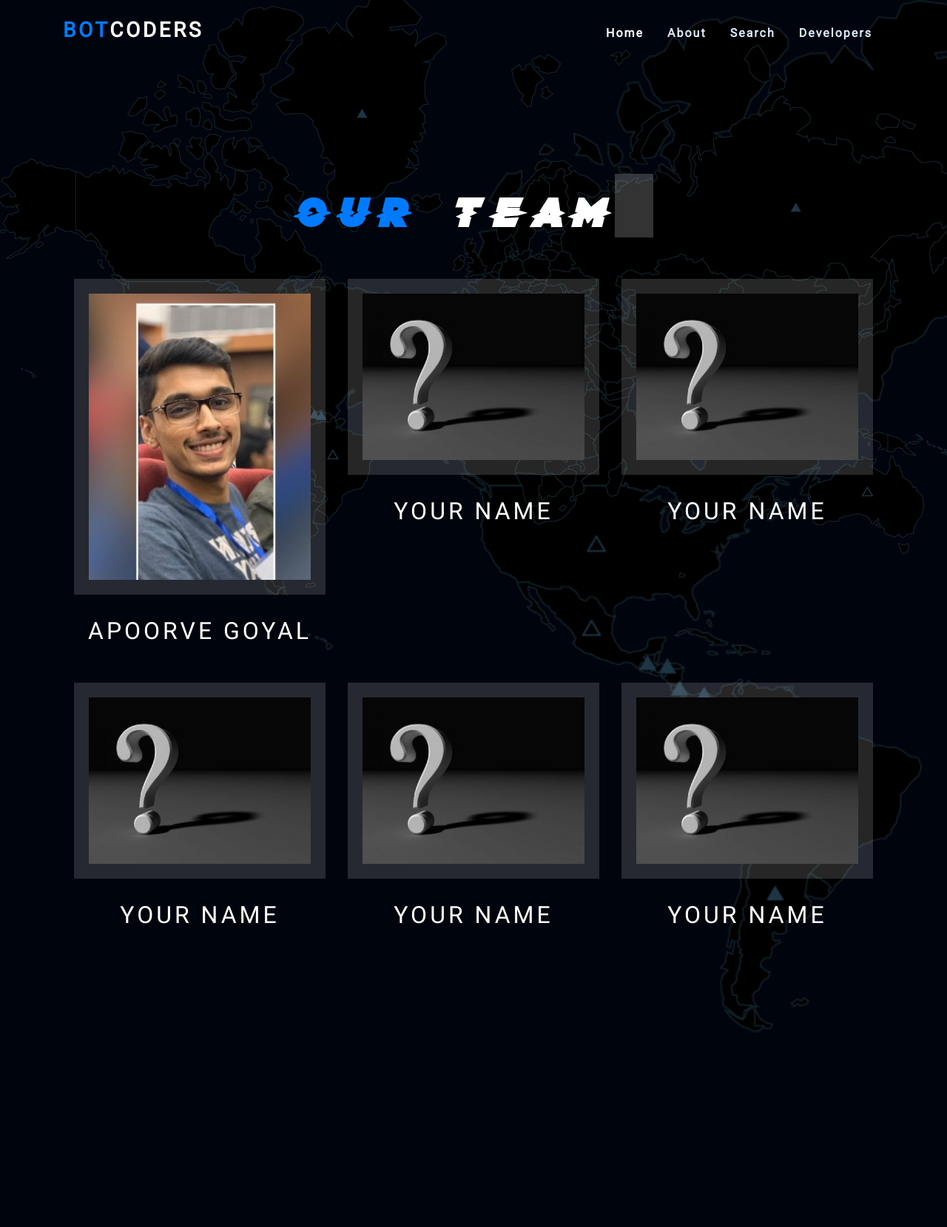
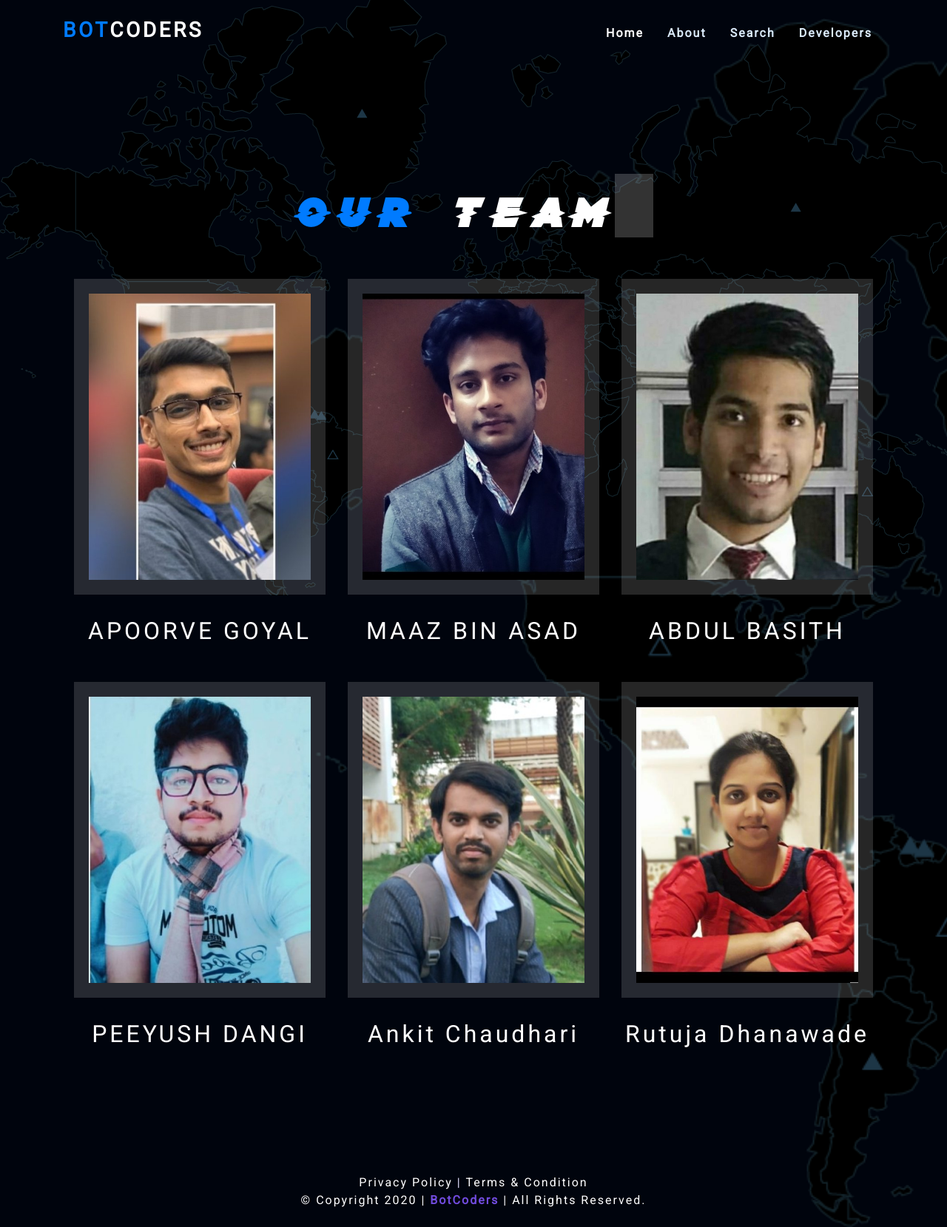
Before and after one commit to BOT-CODERS/BotCodeApp, a Django app: page /developers/ in a window 1280 px wide. Shown: the whole page at 74% size. Before the commit the page ends 1396 px from the top, so only its background shows below. Run offline with Django 3.2, Linux system fonts and the light colour scheme; some libraries are stand-ins or nearby versions; some web fonts are replaced.

Commit message:
:sparkles: FINAL SHOWDOWN

```diff
--- a/app/static/app/css/main.css
+++ b/app/static/app/css/main.css
@@ -127,11 +127,15 @@ body {
     z-index: 1;
     overflow: hidden;
 }
-
 .speaker-block .image-box .image img{
     display: block;
     width: 100%;
-    height: auto;
+    height: 387px;
+    object-fit: cover;
+}
+
+.speaker-block .social-links li .fab {
+    font-size: 50px;
 }
 
 .speaker-block .social-links{
@@ -818,3 +822,178 @@ span.fail:after {
 #main {
     display: none;
 }
+
+/*-------------------------------------------*/
+.loader {
+    display: none;
+}
+
+.spinner-box {
+  width: 300px;
+  height: 300px;
+  margin: auto;
+  justify-content: center;
+  align-items: center;
+  background-color: transparent;
+}
+
+.solar-system {
+  width: 250px;
+  height: 250px;
+  display: flex;
+  justify-content: center;
+  align-items: center;
+}
+
+.orbit {
+    position: relative;
+    display: flex;
+    justify-content: center;
+    align-items: center;
+    border: 1px solid #fafbfC;
+    border-radius: 50%;
+}
+
+.earth-orbit {
+    width: 165px;
+    height: 165px;
+  -webkit-animation: spin 12s linear 0s infinite;
+}
+
+.venus-orbit {
+    width: 120px;
+    height: 120px;
+  -webkit-animation: spin 7.4s linear 0s infinite;
+}
+
+.mercury-orbit {
+    width: 90px;
+    height: 90px;
+  -webkit-animation: spin 3s linear 0s infinite;
+}
+
+.planet {
+    position: absolute;
+    top: -5px;
+  width: 10px;
+  height: 10px;
+    border-radius: 50%;
+  background-color: #3ff9dc;
+}
+
+.sun {
+    width: 35px;
+    height: 35px;
+    border-radius: 50%;
+    background-color: #ffab91;
+}
+
+.leo {
+    position: absolute;
+    display: flex;
+    justify-content: center;
+    align-items: center;
+    border-radius: 50%;
+}
+
+.blue-orbit {
+    width: 165px;
+    height: 165px;
+  border: 3px solid #91daffa5;
+  -webkit-animation: spin3D 3s linear .2s infinite;
+}
+
+.green-orbit {
+    width: 120px;
+    height: 120px;
+  border: 3px solid #91ffbfa5;
+  -webkit-animation: spin3D 2s linear 0s infinite;
+}
+
+.red-orbit {
+    width: 90px;
+    height: 90px;
+  border: 3px solid #ffca91a5;
+  -webkit-animation: spin3D 1s linear 0s infinite;
+}
+
+.white-orbit {
+    width: 60px;
+    height: 60px;
+  border: 2px solid #ffffff;
+  -webkit-animation: spin3D 10s linear 0s infinite;
+}
+
+.w1 {
+  transform: rotate3D(1, 1, 1, 90deg);
+}
+
+.w2 {
+  transform: rotate3D(1, 2, .5, 90deg);
+}
+
+.w3 {
+  transform: rotate3D(.5, 1, 2, 90deg);
+}
+
+.three-quarter-spinner {
+  width: 50px;
+  height: 50px;
+  border: 3px solid #fb5b53;
+  border-top: 3px solid transparent;
+  border-radius: 50%;
+  animation: spin .5s linear 0s infinite;
+}
+
+@keyframes spin {
+  from {
+    transform: rotate(0);
+  }
+  to{
+    transform: rotate(359deg);
+  }
+}
+
+@keyframes spin3D {
+  from {
+    transform: rotate3d(.5,.5,.5, 360deg);
+  }
+  to{
+    transform: rotate3d(0deg);
+  }
+}
+
+
+/*---------------------------------------------*/
+
+/* Footer */
+
+footer {
+    position: relative;
+    bottom: 0;
+    right: 0;
+    left: 0;
+}
+
+.copyright-text a:hover {
+  text-decoration: underline;
+  color: #3EC1D5;
+}
+
+.copyright-text a {
+  color: #444;
+}
+
+.copyright> p {
+  margin-bottom: 0;
+  color: #fff;
+}
+
+.credits {
+  padding-top: 5px;
+  text-align: center;
+}
+
+.credits a {
+  color: #fff;
+}
--- a/app/templates/app/base.html
+++ b/app/templates/app/base.html
@@ -66,6 +66,25 @@
         {% endblock content %}
 
     </div>
+
+    <footer>
+        <div class="py-4">
+          <div class="container text-center">
+            <div class="row">
+              <div class="col-md-12 col-sm-12 col-xs-12">
+                <div class="credits">
+                  <a href="#">Privacy Policy</a> | <a href="#">Terms & Condition</a>
+                </div>
+                <div class="copyright">
+                  <p>
+                    &copy; Copyright 2020 | <strong><a href="#"> BotCoders </a></strong> | All Rights Reserved.
+                  </p>
+                </div>
+              </div>
+            </div>
+          </div>
+        </div>
+      </footer>
   <script src="https://code.jquery.com/jquery-3.4.1.min.js" integrity="sha256-CSXorXvZcTkaix6Yvo6HppcZGetbYMGWSFlBw8HfCJo=" crossorigin="anonymous"></script>
     <script src="https://cdnjs.cloudflare.com/ajax/libs/popper.js/1.14.7/umd/popper.min.js" integrity="sha384-UO2eT0CpHqdSJQ6hJty5KVphtPhzWj9WO1clHTMGa3JDZwrnQq4sF86dIHNDz0W1" crossorigin="anonymous"></script>
     <script src="https://stackpath.bootstrapcdn.com/bootstrap/4.3.1/js/bootstrap.min.js" integrity="sha384-JjSmVgyd0p3pXB1rRibZUAYoIIy6OrQ6VrjIEaFf/nJGzIxFDsf4x0xIM+B07jRM" crossorigin="anonymous"></script>
--- a/app/templates/app/developers.html
+++ b/app/templates/app/developers.html
@@ -13,11 +13,8 @@
                             <figure class="image"><img src="{% static 'app/images/apoorve.jpg' %}"  alt="IMG">
                                 <div class="social-links">
                                     <ul>
-
-                                        <li><a href="https://www.linkedin.com/in/apoorve-goyal/"><span class="fab fa-linkedin"></span></a></li>
-                                       <li><a href="https:www.githib.com/apoorve73"><span class="fab fa-github"></span></a></li>
-                                       <li><a href="#"><span class="fab fa-facebook"></span></a></li>
-                                       <li><a href="#"><span class="fab fa-twitter"></span></a></li>
+                                       <li><a target = '_blank' href="https://www.linkedin.com/in/apoorve-goyal/"><span class="fab fa-linkedin"></span></a></li>
+                                       <li><a target = '_blank' href="https:www.githib.com/apoorve73"><span class="fab fa-github"></span></a></li>
                                     </ul>
                                 </div>
                             </figure>
@@ -32,57 +29,51 @@
                 <div class="speaker-block col-lg-4 col-md-12" data-wow-delay="400ms">
                     <div class="inner-box">
                         <div class="image-box">
-                            <figure class="image"><img src="{% static 'app/images/que.jpeg' %}"  alt="IMG">
+                            <figure class="image"><img src="{% static 'app/images/maaz.jpg' %}"  alt="IMG">
                                 <div class="social-links">
                                     <ul>
-                                     <li><a href="#"><span class="fab fa-linkedin"></span></a></li>
-                                       <li><a href="#"><span class="fab fa-github"></span></a></li>
-                                       <li><a href="#"><span class="fab fa-facebook"></span></a></li>
-                                       <li><a href="#"><span class="fab fa-twitter"></span></a></li>
+                                       <li><a target = '_blank' href="https://www.linkedin.com/in/maaz-bin-asad-8a56a2196"><span class="fab fa-linkedin"></span></a></li>
+                                       <li><a target = '_blank' href="https://github.com/maaz-bin-asad"><span class="fab fa-github"></span></a></li>
                                     </ul>
                                 </div>
                             </figure>
                         </div>
                        <div class="caption-box">
-                            <h2 class="name"> YOUR NAME </h2>
+                            <h2 class="name"> MAAZ BIN ASAD </h2>
                         </div>
                     </div>
                 </div>
     <div class="speaker-block col-lg-4 col-md-12" data-wow-delay="400ms">
                     <div class="inner-box">
                         <div class="image-box">
-                            <figure class="image"><img src="{% static 'app/images/que.jpeg' %}"  alt="IMG">
+                            <figure class="image"><img src="{% static 'app/images/basith.jpg' %}"  alt="IMG">
                                 <div class="social-links">
                                     <ul>
-                                       <li><a href="#"><span class="fab fa-linkedin"></span></a></li>
-                                       <li><a href="#"><span class="fab fa-github"></span></a></li>
-                                       <li><a href="#"><span class="fab fa-facebook"></span></a></li>
-                                       <li><a href="#"><span class="fab fa-twitter"></span></a></li>
+                                       <li><a target = '_blank' href="https://www.linkedin.com/in/abdul-basith007"><span class="fab fa-linkedin"></span></a></li>
+                                       <li><a target = '_blank' href="https://github.com/abdulbasith007"><span class="fab fa-github"></span></a></li>
                                     </ul>
                                 </div>
                             </figure>
                         </div>
                        <div class="caption-box">
-                            <h2 class="name"> YOUR NAME </h2>
+                            <h2 class="name"> ABDUL BASITH </h2>
                         </div>
                     </div>
                 </div>
     <div class="speaker-block col-lg-4 col-md-12" data-wow-delay="400ms">
                     <div class="inner-box">
                         <div class="image-box">
-                            <figure class="image"><img src="{% static 'app/images/que.jpeg' %}"  alt="IMG">
+                            <figure class="image"><img src="{% static 'app/images/_peeyush.jpg' %}"  alt="IMG">
                                 <div class="social-links">
                                     <ul>
-                                       <li><a href="#"><span class="fab fa-linkedin"></span></a></li>
-                                       <li><a href="#"><span class="fab fa-github"></span></a></li>
-                                       <li><a href="#"><span class="fab fa-facebook"></span></a></li>
-                                       <li><a href="#"><span class="fab fa-twitter"></span></a></li>
+                                       <li><a target = '_blank' href="https://www.linkedin.com/in/peeyush-dangi-8a1570160/"><span class="fab fa-linkedin"></span></a></li>
+                                       <li><a target = '_blank' href="https://github.com/Peeyush19999"><span class="fab fa-github"></span></a></li>
                                     </ul>
                                 </div>
                             </figure>
                         </div>
                         <div class="caption-box">
-                            <h2 class="name"> YOUR NAME </h2>
+                            <h2 class="name"> PEEYUSH DANGI </h2>
                         </div>
                     </div>
                 </div>
@@ -90,19 +81,17 @@
   <div class="speaker-block col-lg-4 col-md-12" data-wow-delay="400ms">
                     <div class="inner-box">
                         <div class="image-box">
-                            <figure class="image"><img src="{% static 'app/images/que.jpeg' %}"  alt="IMG">
+                            <figure class="image"><img src="{% static 'app/images/ankit.jpg' %}"  alt="IMG">
                                 <div class="social-links">
                                     <ul>
-                                       <li><a href="#"><span class="fab fa-linkedin"></span></a></li>
-                                       <li><a href="#"><span class="fab fa-github"></span></a></li>
-                                       <li><a href="#"><span class="fab fa-facebook"></span></a></li>
-                                       <li><a href="#"><span class="fab fa-twitter"></span></a></li>
+                                       <li><a target = '_blank' href="https://www.linkedin.com/in/ankit1598/"><span class="fab fa-linkedin"></span></a></li>
+                                       <li><a target = '_blank' href="https://github.com/Ankit1598"><span class="fab fa-github"></span></a></li>
                                     </ul>
                                 </div>
                             </figure>
                         </div>
                         <div class="caption-box">
-                            <h2 class="name"> YOUR NAME </h2>
+                            <h2 class="name"> Ankit Chaudhari </h2>
                         </div>
                     </div>
                 </div>
@@ -110,19 +99,17 @@
                 <div class="speaker-block col-lg-4 col-md-12" data-wow-delay="800ms">
                     <div class="inner-box">
                         <div class="image-box">
-                            <figure class="image"><img src="{% static 'app/images/que.jpeg' %}"  alt="IMG">
+                            <figure class="image"><img src="{% static 'app/images/rutuja.jpg' %}"  alt="IMG">
                                 <div class="social-links">
                                     <ul>
-                                       <li><a href="#"><span class="fab fa-linkedin"></span></a></li>
-                                       <li><a href="#"><span class="fab fa-github"></span></a></li>
-                                       <li><a href="#"><span class="fab fa-facebook"></span></a></li>
-                                       <li><a href="#"><span class="fab fa-twitter"></span></a></li>
+                                       <li><a target = '_blank' href="https://github.com/rutujadhanawade"><span class="fab fa-linkedin"></span></a></li>
+                                       <li><a target = '_blank' href="https://www.linkedin.com/in/rutuja-dhanawade-4a9272187"><span class="fab fa-github"></span></a></li>
                                     </ul>
                                 </div>
                             </figure>
                         </div>
                         <div class="caption-box">
-                            <h2 class="name"> YOUR NAME </h2>
+                            <h2 class="name"> Rutuja Dhanawade </h2>
                         </div>
                     </div>
                 </div>
--- a/app/views.py
+++ b/app/views.py
@@ -1,4 +1,6 @@
 from django.shortcuts import render
+from django.http import JsonResponse
+
 import nltk
 from nltk import ne_chunk, pos_tag, word_tokenize
 from nltk.tree import Tree
@@ -70,13 +72,15 @@ def search(request):
         else:
             named_entity = (' ').join(named_entity)
 
+
         result_dict = {'dict': named_entity}
-        site_dict = {'general_answer': gen.general_answer(qry_entered, Driver_Path)} if site=='1' else\
-                     {'wikipedia_result': wiki.scrape_wikipedia(qry_entered)} if site=='2' else\
-                     {'stack_overflow_result': stack.stackoverflow(qry_entered)}
+
+        site_dict = {'ans': gen.general_answer(qry_entered, Driver_Path), 'site': 'General'} if site=='1' else\
+                     {'ans': wiki.scrape_wikipedia(qry_entered), 'site': 'Wikipedia'} if site=='2' else\
+                     {'ans': stack.stackoverflow(qry_entered), 'site': 'StackOverflow'}
 
         result_dict.update(site_dict)
-        return render(request, 'app/search.html', result_dict)
+        return JsonResponse(result_dict)
         # {'dict':qry_entered,'search_results_key':scrape_function(qry_entered)})
     else:
         return render(request, 'app/search.html')
```
Also changed, not shown: app/templates/app/search.html (+43 -49 lines).
